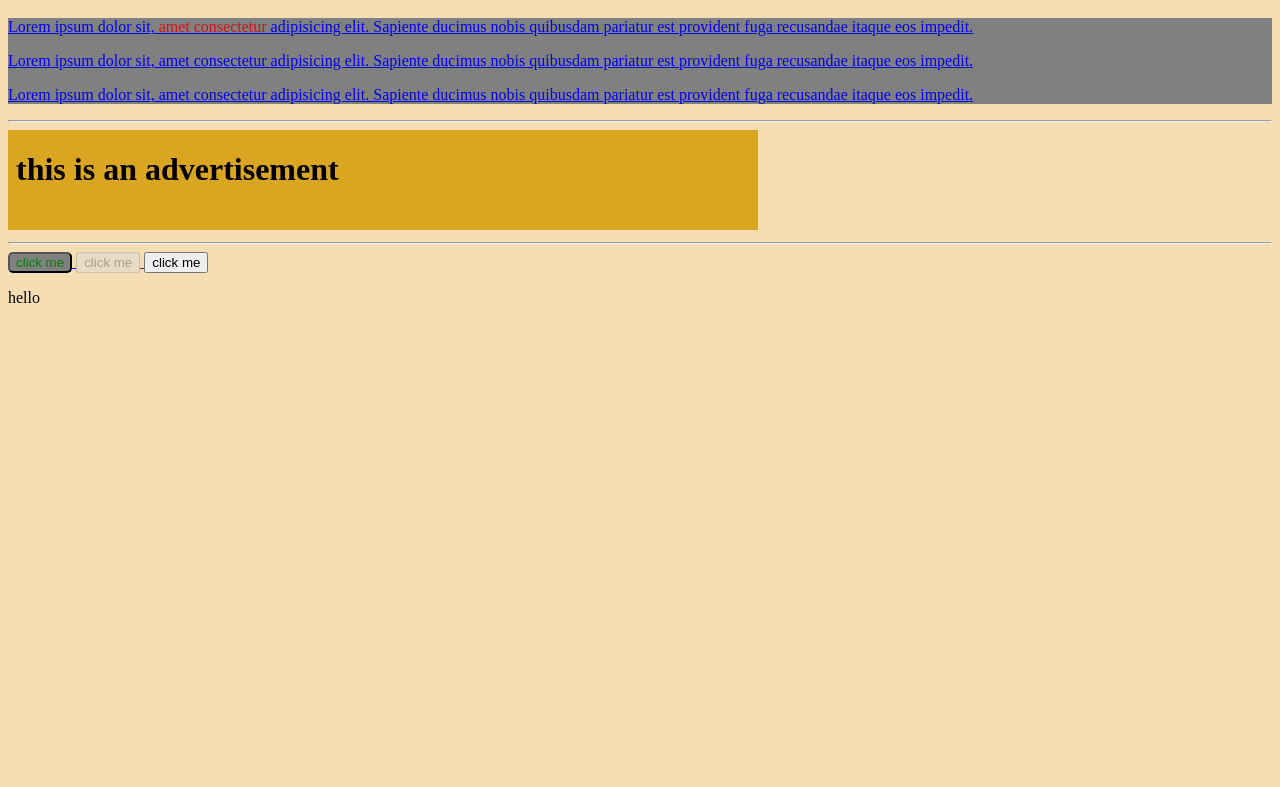
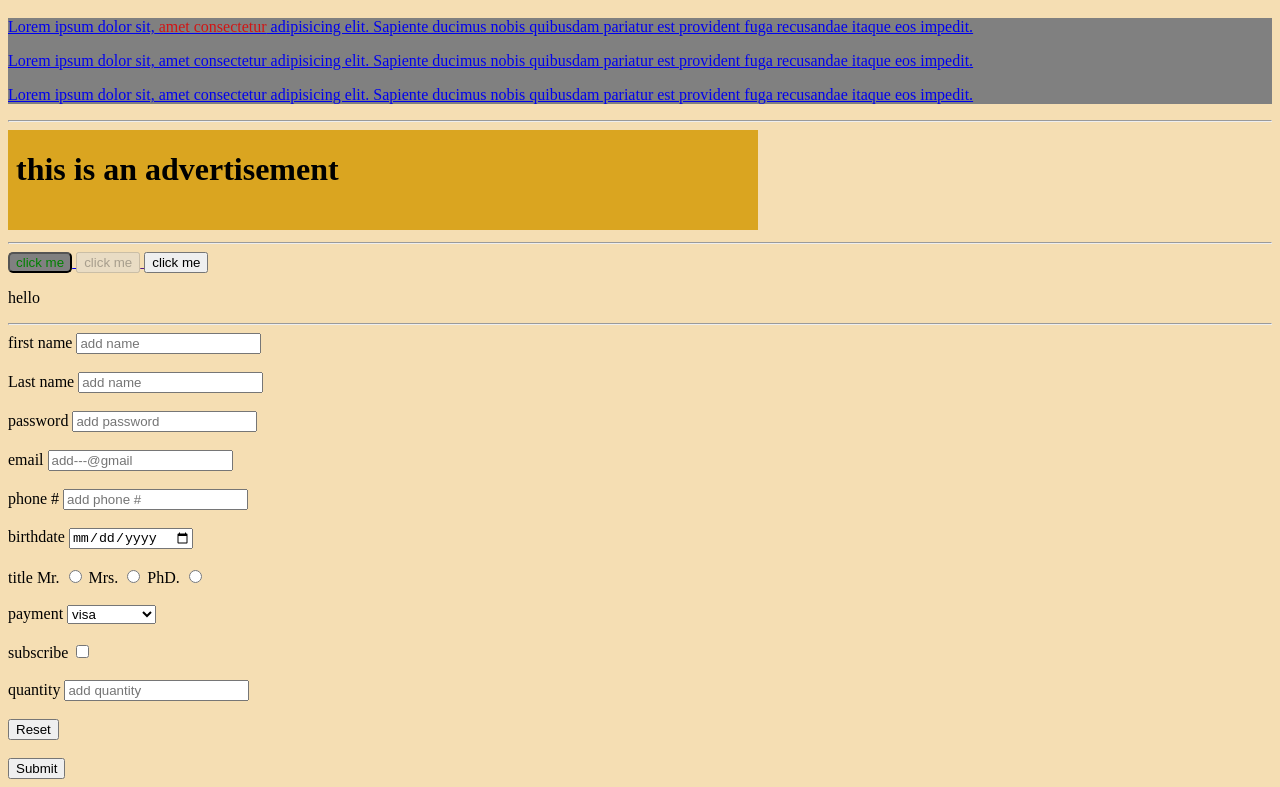
Before and after one commit to Gajiabraham/HTML-, a plain HTML site: page index.html in a window 1280 px wide. Shown: the part 2160-2947 px from the top of the page. Before the commit the page ends 2483 px from the top, so only its background shows below. Drawn offline with Linux system fonts and the light colour scheme.

Commit message:
Update index.html

```diff
--- a/index.html
+++ b/index.html
@@ -145,5 +145,81 @@
     }
 </script>
 
+<hr>
+
+<!---------------------form------------------------->
+<form action="action_page.php" method="GET/POST">
+    <div>
+    <label for="first-name">first name</label>
+    <input type="text" id="first-name" name="first-name" placeholder="add name">
+</div>
+<br>
+<div>
+    <label for="last-name">Last name</label>
+    <input type="text" id="last-name" name="last-name" placeholder="add name" required>
+</div>
+<br>
+<div>
+    <label for="password">password</label>
+    <input type="text" id="password" name="password" placeholder="add password" maxlength="16" required>
+</div>
+<br>
+<div>
+    <label for="email">email</label>
+    <input type="text" id="email" name="email" placeholder="add---@gmail" maxlength="16" required>
+</div>
+<br>
+<div>
+    <label for="phone">phone #</label>
+    <input type="tel" id="phone" name="phone" placeholder="add phone #" maxlength="16" required>
+</div>
+<br>
+<div>
+    <label for="bdate">birthdate</label>
+    <input type="date" id="bdate" name="bdate" placeholder="add bdate" maxlength="16" required>
+</div>
+<br>
+
+<!----------------button---------------->
+<div>
+    <label for="title">title</label>
+
+<label for="Mr.">Mr.</label>
+<input type="radio" id="Mr." name="title" value="Mr.">
+<label for="Mrs.">Mrs.</label>
+<input type="radio" id="Mrs." name="title" value="Mrs.">
+<label for="PhD.">PhD.</label>
+<input type="radio" id="PhD." name="title" value="PhD.">
+</div>
+<br>
+<div>
+<label for="payment">payment</label>
+<select name="payment" id="payment">
+    <option value="visa">visa</option>
+    <option value="mastercard">mastercard</option>
+    <option value="Paypal">Paypal</option>
+</select>
+</div>
+<br>
+<div>
+<label for="subscribe">subscribe</label>
+<input type="checkbox" id="subscribe" name="subscribe">
+</div>
+<br>
+<div>
+    <label for="quantity">quantity</label>
+    <input type="number" id="quantity" name="quantity" placeholder="add quantity" min="o" max="100" maxlength="16" required>
+</div>
+<br>
+<div>
+    <input type="reset">
+</div>
+<br>
+<div>
+    <input type="submit">
+</div>
+
+</form>
+
 </body>
 </html>
```
